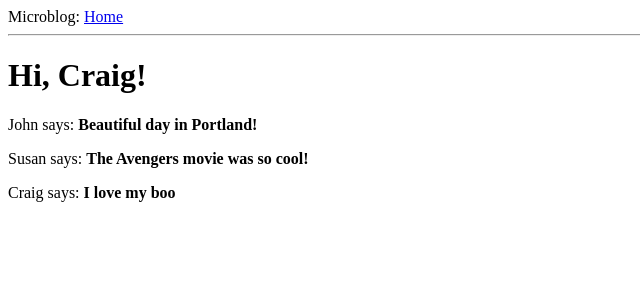
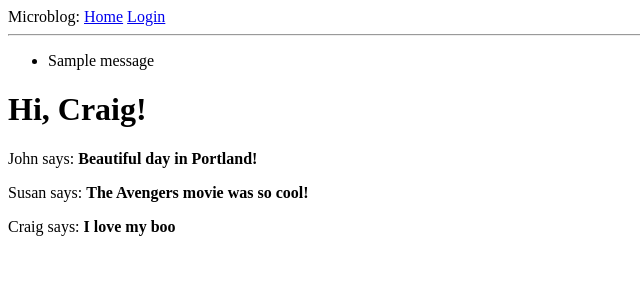
Before and after one commit to craig91/100-Days-Of-Code, a Flask app: page / in a window 1280 px wide. Shown: the top 300 px of the page, without its empty margins (0-640 px from the left). Run offline with Flask 2, Linux system fonts and the light colour scheme; one stand-in notice (Sample message) is shown.

Commit message:
added navigation template

```diff
--- a/flask_apps/microblog/app/templates/base.html
+++ b/flask_apps/microblog/app/templates/base.html
@@ -7,8 +7,21 @@
         {% endif %}
     </head>
     <body>
-        <div>Microblog: <a href="/index">Home</a></div>
+        <div>
+            Microblog:
+            <a href="{{ url_for('index') }}">Home</a>
+            <a href="{{ url_for('login') }}">Login</a>
+        </div>
         <hr>
+        {% with messages = get_flashed_messages() %}
+        {% if messages %}
+        <ul>
+            {% for message in messages %}
+            <li>{{ message }}</li>
+            {% endfor %}
+        </ul>
+        {% endif %}
+        {% endwith %}
     {% block content %}{% endblock %}
     </body>
 </html>
```
